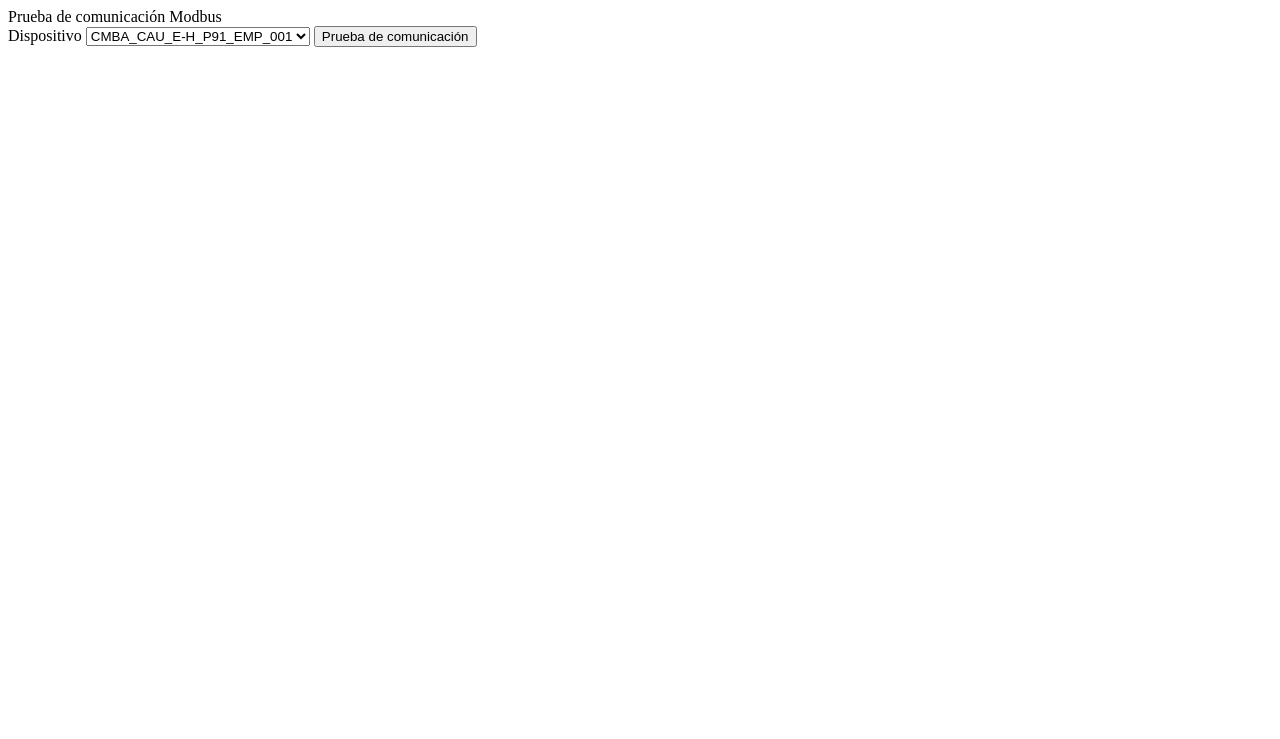
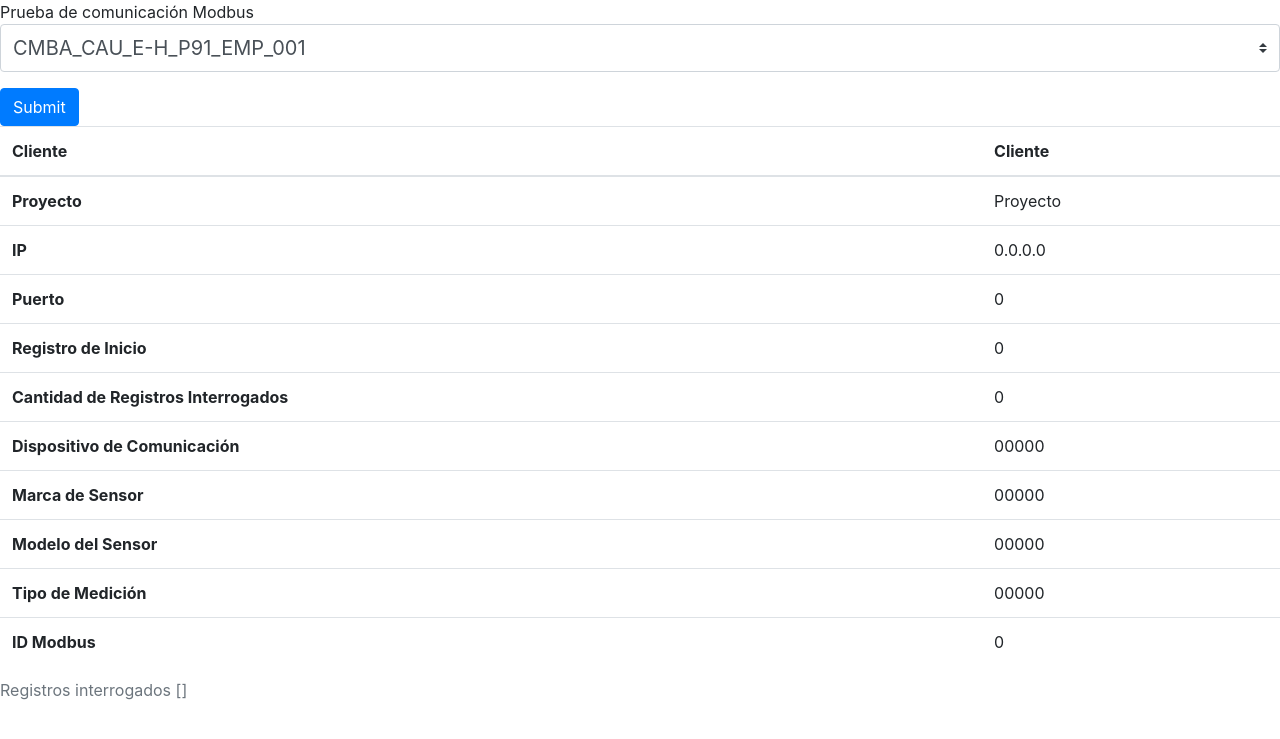
Before and after one commit to JCSolloy/Django, a Django app: page /modbus/ in a window 1280 px wide. Shown: the top 739 px of the page. Run offline with Django 4.2, Linux system fonts and the light colour scheme; data comes from the database, SQL or seed files in the repository; both versions use the stored data as it was after the commit.

Commit message:
Creacion de tabla para mostrar datos de dispositivo

```diff
--- a/mysite/polls/templates/modbus.html
+++ b/mysite/polls/templates/modbus.html
@@ -1,31 +1,75 @@
 <!DOCTYPE html>
 <html lang="en">
 <head>
+<link rel="stylesheet" href="https://cdn.jsdelivr.net/npm/bootstrap@4.0.0/dist/css/bootstrap.min.css" integrity="sha384-Gn5384xqQ1aoWXA+058RXPxPg6fy4IWvTNh0E263XmFcJlSAwiGgFAW/dAiS6JXm" crossorigin="anonymous">
+
   <meta charset="UTF-8">
   <title>Prueba comunicación Modbus</title>
   <header>Prueba de comunicación Modbus</header>
 </head>
 <body>
+
   <form action="" method = "POST">
     {% csrf_token %}
-
-    <label for="Cliente">Dispositivo</label>
-
-    <select name="Dispositivo">
+    <select name = "Dispositivo" class="custom-select custom-select-lg mb-3">
       {% for x in Dispositivos %}
-      <option value="{{x.ID_Labview}}">{{x.ID_Labview}}</option>
-
+      <option value="{{x.ID_Labview}}" >{{x.ID_Labview}}</option>
       {% endfor %}
     </select>
+    <input class="btn btn-primary" type="submit" value="Submit">
+  </form>
 
-    <button type = "submit" value = "OK">Prueba de comunicación</button>
-  </form>
-  <header>{{Registros}}</header>
-  <header>{{Cliente}}</header>
-  <header>{{Registro}}</header>
-  <header>{{Cantidad_de_Registros}}</header>
-  <header>{{IP}}</header>
-  <header>{{ID_Labview}}</header>
-  <header>{{Modbus_ID}}</header>
+<table class="table caption-top">
+  <caption>Registros interrogados {{Com}}</caption>
+  <thead>
+    <tr>
+      <th scope="col">Cliente</th>
+      <th scope="col">{{Cliente}}</th>
+    </tr>
+  </thead>
+  <tbody>
+    <tr>
+      <th scope="row">Proyecto</th>
+      <td>{{Proyecto}}</td>
+    </tr>
+    <tr>
+      <th scope="row">IP</th>
+      <td>{{IP}}</td>
+    </tr>
+    <tr>
+      <th scope="row">Puerto</th>
+      <td>{{Puerto}}</td>
+    </tr>
+    <tr>
+      <th scope="row">Registro de Inicio</th>
+      <td>{{Registros}}</td>
+    </tr>
+    <tr>
+      <th scope="row">Cantidad de Registros Interrogados</th>
+      <td>{{Cantidad_de_Registros}}</td>
+    </tr>
+    <tr>
+      <th scope="row">Dispositivo de Comunicación</th>
+      <td>{{Dispositivo_de_Comunicación}}</td>
+    </tr>
+    <tr>
+      <th scope="row">Marca de Sensor</th>
+      <td>{{Marca_Sensor}}</td>
+    </tr>
+    <tr>
+      <th scope="row">Modelo del Sensor</th>
+      <td>{{Modelo_Sensor}}</td>
+    </tr>
+    <tr>
+      <th scope="row">Tipo de Medición</th>
+      <td>{{Medición}}</td>
+    </tr>
+    <tr>
+      <th scope="row">ID Modbus</th>
+      <td>{{Modbus_ID}}</td>
+    </tr>
+  </tbody>
+</table>
+
 </body>
 </html>
--- a/mysite/polls/views.py
+++ b/mysite/polls/views.py
@@ -2,6 +2,25 @@ from django.http import HttpResponse
 from pyModbusTCP.client import ModbusClient
 from django.template import loader
 from .models import Dispositivo
+
+#Funcion que realiza la conexión Modbus
+def Modbus(IP, Puerto, Registros, Cantidad_de_Registros, Modbus_ID):
+     Regs = list()
+     try:
+         c = ModbusClient(host=IP,
+                          port=Puerto,
+                          unit_id=Modbus_ID,
+                          debug=False,
+                          auto_open=True,
+                          auto_close=True)
+         Regs = c.read_holding_registers(Registros, Cantidad_de_Registros)
+         if Regs:
+            Message = 'Registros leidos correctamente'
+         else:
+            Message = 'Error al leer registros'
+     except:
+         Message = 'Error de la función'
+     return Regs, Message
 
 def index(request):
     return HttpResponse('index')
@@ -11,44 +30,77 @@ def home(request):
     return HttpResponse(template.render())
 
 def modbus(request):
-    Dispositivos = Dispositivo.objects.all().values()
-    Cliente = Dispositivo.objects.values_list('Proyecto').filter(Cliente='Lo de Valdez')
+    '''
+    Se obtienen los valores de la base de datos y se filtra por el ID_Labview
+    el Queryset se convierte a tipo listta y el primer elemento de la lista es el diccionario de los
+    valores de cada dispositivo.
+    '''
+    Dispositivos = list(Dispositivo.objects.all().values())
+    Cliente = 'Cliente'
+    Proyecto = 'Proyecto'
+    IP = '0.0.0.0'
+    Registros = 0
+    Cantidad_de_Registros = 0
+    Puerto = 0
+    ID_Labview = '000_000_000_0000_0000'
+    Dispositivo_de_Comunicación ='00000'
+    Marca_Sensor = '00000'
+    Modelo_Sensor = '00000'
+    Medición = '00000'
+    Modbus_ID = 0
+    Com = list()
 
-    Registro = Dispositivo.objects.values_list('Registros').filter(Cliente = 'EMPAGUA')
-    Cantidad_de_Registros = Dispositivo.objects.values_list('Cantidad_de_Registros').filter(Cliente = 'EMPAGUA')
-    IP = Dispositivo.objects.values_list('IP').filter(Cliente = 'EMPAGUA')
-    Puerto = Dispositivo.objects.values_list('Puerto').filter(Cliente = 'EMPAGUA')
-    ID_Labview = Dispositivo.objects.values_list('ID_Labview').filter(Cliente = 'EMPAGUA')
-    Modbus_ID = Dispositivo.objects.values_list('Modbus_ID').filter(Cliente = 'EMPAGUA')
+    if request.method == 'POST':
+        idlabview = request.POST["Dispositivo"]
+        Datos = list(Dispositivo.objects.all().values().filter(ID_Labview = idlabview))
+        Cliente = Datos[0].get('Cliente')
+        Proyecto = Datos[0].get('Proyecto')
+        IP = Datos[0].get('IP')
+        Registros = int(Datos[0].get('Registros'))
+        Cantidad_de_Registros = int(Datos[0].get('Cantidad_de_Registros'))
+        Puerto = int(Datos[0].get('Puerto'))
+        ID_Labview = Datos[0].get('ID_Labview')
+        Dispositivo_de_Comunicación = Datos[0].get('Dispositivo_de_Comunicación')
+        Marca_Sensor = Datos[0].get('Marca_Sensor')
+        Modelo_Sensor = Datos[0].get('Modelo_Sensor')
+        Medición = Datos[0].get('Medición')
+        Modbus_ID = int(Datos[0].get('Modbus_ID'))
+
+        Com = Modbus(IP, Puerto, Registros, Cantidad_de_Registros, Modbus_ID)
+
+        context = {
+            'Dispositivos' :Dispositivos,
+            'Cliente' : Cliente,
+            'Proyecto' : Proyecto,
+            'IP' : IP,
+            'Registros' : Registros,
+            'Cantidad_de_Registros' : Cantidad_de_Registros,
+            'Puerto' : Puerto,
+            'ID_Labview' : ID_Labview,
+            'Dispositivo_de_Comunicación' : Dispositivo_de_Comunicación,
+            'Marca_Sensor' : Marca_Sensor,
+            'Modelo_Sensor' : Modelo_Sensor,
+            'Medición' : Medición,
+            'Modbus_ID' : Modbus_ID,
+            'Com' : Com,
+            }
+    else:
+        context = {
+            'Dispositivos' :Dispositivos,
+            'Cliente' : Cliente,
+            'Proyecto' : Proyecto,
+            'IP' : IP,
+            'Registros' : Registros,
+            'Cantidad_de_Registros' : Cantidad_de_Registros,
+            'Puerto' : Puerto,
+            'ID_Labview' : ID_Labview,
+            'Dispositivo_de_Comunicación' : Dispositivo_de_Comunicación,
+            'Marca_Sensor' : Marca_Sensor,
+            'Modelo_Sensor' : Modelo_Sensor,
+            'Medición' : Medición,
+            'Modbus_ID' : Modbus_ID,
+            'Com' : Com,
+            }
 
     template = loader.get_template('modbus.html')
-    if request.method == 'POST':
-        c = ModbusClient(
-                 host="10.97.0.188",
-                 port=502,
-                 unit_id=0,
-                 debug=False,
-                 auto_open=True,
-                 auto_close=True)
-
-        regs = c.read_holding_registers(4419, 10)
-
-        registros = 'Registros interrogados ' + str(regs)
-
-        context = {
-            'Dispositivos' : Dispositivos,
-            'Registros' : registros,
-            'Cliente' : Cliente,
-            'Registro' : Registro,
-            'Cantidad_de_Registros' : Cantidad_de_Registros,
-            'IP' : IP,
-            'ID_Labview' : ID_Labview,
-            'Modbus_ID' : Modbus_ID,
-            }
-    else:
-
-        context = {
-            'Dispositivos' : Dispositivos,
-            'Registros' : ' ',
-            }
     return HttpResponse(template.render(context, request))
```
Also changed, not shown: mysite/db.sqlite3.
